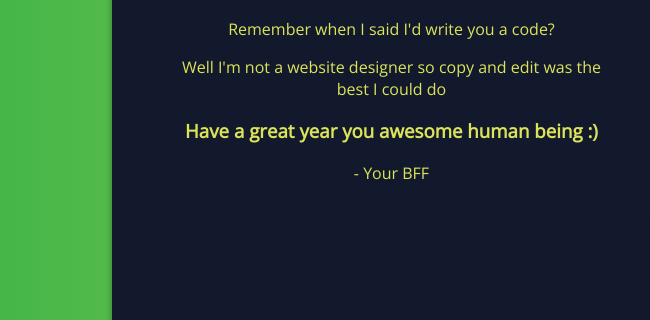
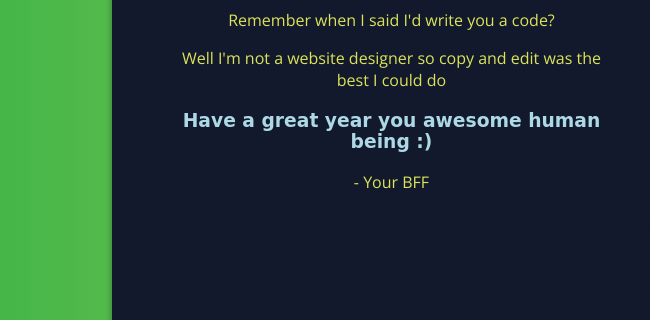
Before and after one commit to SabrinaMarshal/happybdayshruti, a plain HTML site: page index.html in a window 1280 px wide. Shown: the part 341-661 px from the top of the page, 0-650 px from the left. Drawn offline with nearby package versions, Linux system fonts and the light colour scheme; grey boxes are pictures that could not be loaded.

Commit message:
Update styles.css

```diff
--- a/styles.css
+++ b/styles.css
@@ -65,6 +65,10 @@ img.birthday {
   font-family:cursive;
   font-size: 40px;
 }
+.text h3{
+  font-family:cursive;
+  color:rgb(173, 216, 230);
+}
 .space {
   height: 100px;
 }
```
